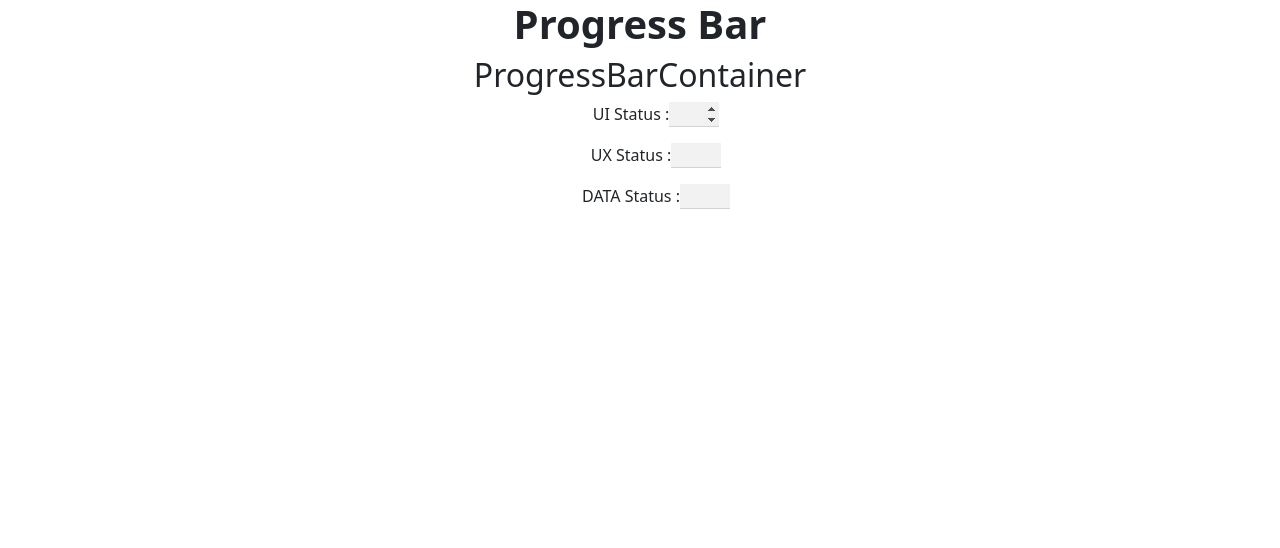
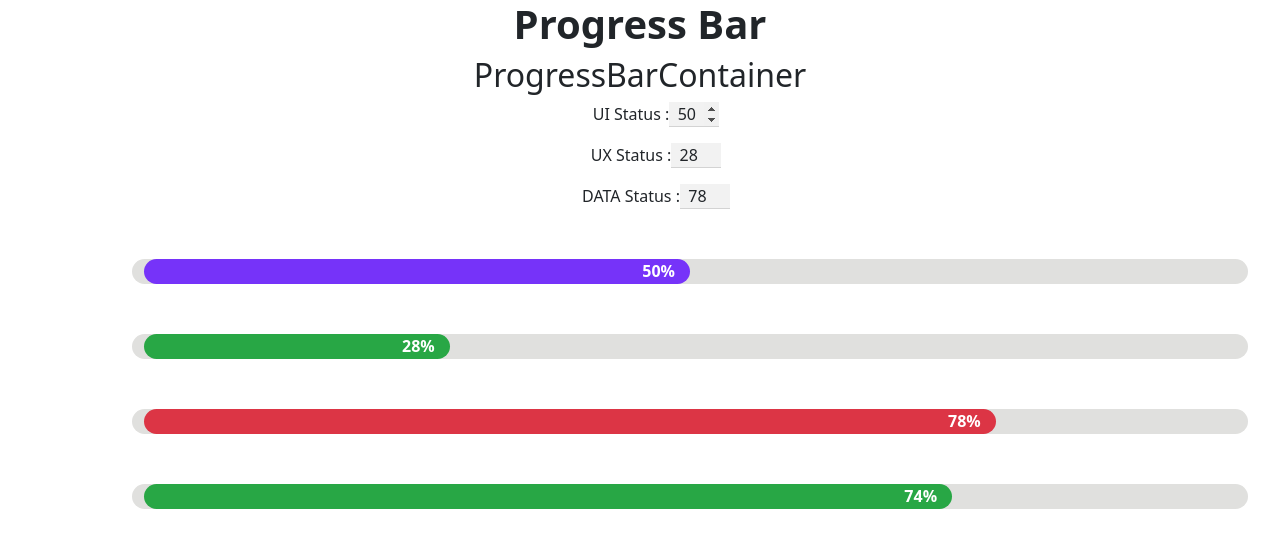
Before and after one commit to prideofscpadalia/30ReactProjects, a React (Vite) app: page / in a window 1280 px wide. Shown: the top 548 px of the page. Built offline with nearby package versions, Linux system fonts and the light colour scheme.

Commit message:
progress bar complete

```diff
--- a/src/Components/ProgressBar.jsx
+++ b/src/Components/ProgressBar.jsx
@@ -1,7 +1,33 @@
 import React from 'react'
+export const ProgressBar =({bgColor,completed}) =>  {
 
-export const ProgressBar =() =>  {
+    const containerStyle={
+        height:25,
+        width:"100%",
+        backgroundColor:'#e0e0de',
+        borderRadius:50,
+        margin:50,
+
+    }
+    const fillerStyle={
+        backgroundColor:bgColor,
+        height:"100%",
+        width:`${completed}%`,
+        borderRadius:"inherit",
+        textAlign:"right",
+        transition:"width 1s ease-in-out",
+    }
+    const lableStyle={
+        padding:15,
+        // margin:10,
+        color:"#fff",
+        fontWeight:"bold",
+    }
   return (
-    <div>ProgressBar</div>
+    <div className='container' style={containerStyle}>
+        <div style={fillerStyle}>
+            <span style={lableStyle}>{`${completed}%`}</span>
+        </div>
+    </div>
   )
 }
--- a/src/Project/12-progress-bar/ProgressBarContainer.jsx
+++ b/src/Project/12-progress-bar/ProgressBarContainer.jsx
@@ -1,6 +1,29 @@
-import React ,{useEffect, useRef}from 'react'
+import React ,{useEffect, useRef, useState}from 'react'
 import Title from '../../Components/Title'
+import { ProgressBar } from '../../Components/ProgressBar';
+
 export default function ProgressBarContainer() {
+    const [completed,setCompleted] = useState(51);
+    const [status,setStatus] = useState({
+        ui:50,
+        ux:28,
+        data:78,
+    });
+
+    const projectData = [{
+            bgColor:"#7633f9",
+            completed:status.ui
+        },
+        {
+            bgColor:"#28a745",
+            completed:status.ux
+        },
+        {
+            bgColor:"#dc3545",
+            completed:status.data
+        },
+    ]
+
     const inputStyle={
         width:50,
         border:"none",
@@ -15,7 +38,8 @@ export default function ProgressBarContainer() {
 
     useEffect(() => {
       uiInput.current.focus();
-    })
+      setInterval(() => setCompleted(Math.floor(Math.random()*100 +1)),3000)
+    },[])
 
   return (
 
@@ -26,29 +50,42 @@ export default function ProgressBarContainer() {
         <ul>
             <li className='mb-3'>UI Status :
                 <input type="number"
+                min={0}
+                max={100}
                 style={inputStyle}
-                value={""}
+                value={status.ui}
                 ref={uiInput}
-                onChange={(e) => console.log(e.target.value)}
+                onChange={(e) => setStatus({...status,ui:e.target.value})}
                 />
             </li>
 
             <li className='mb-3'>UX Status :
                 <input type="number"
+                min={0}
+                max={100}
                 style={inputStyle}
-                value={""}
-                onChange={(e) => console.log(e.target.value)}
+                value={status.ux}
+                // ref={uiInput}
+                onChange={(e) => setStatus({...status,ux:e.target.value})}
                 />
             </li>
 
             <li className='mb-3'>DATA Status :
                 <input type="number"
+                min={0}
+                max={100}
                 style={inputStyle}
-                value={""}
-                onChange={(e) => console.log(e.target.value)}
+                value={status.data}
+                // ref={uiInput}
+                onChange={(e) => setStatus({...status,data:e.target.value})}
                 />
             </li>
         </ul>
+
+         {projectData.map((data,index) =>(
+            <ProgressBar bgColor={data.bgColor} completed={data.completed} key={index}/>
+         ))}
+        <ProgressBar bgColor={completed > 50 ?"#28a745" : "#dc3545"} completed={completed}/>
     </div>
   )
 }
```
